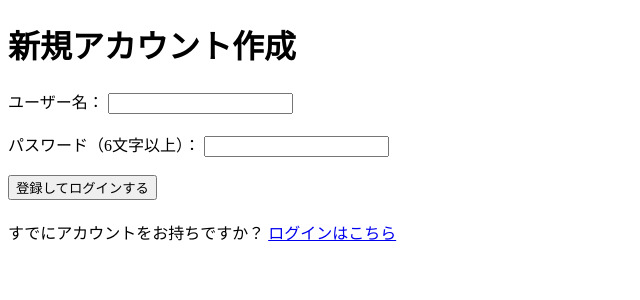
After one commit to s-hiroto-dev/my-portfolio, a Laravel app: page /register in a window 1280 px wide. The commit adds this page. Shown: the top 300 px of the page, without its empty margins (0-640 px from the left). Run offline with Laravel 12, Linux system fonts and the light colour scheme; parts of the project's set-up code (start-up, migrations or seed data) failed here and were passed over.

Commit message:
ログイン画面に新規登録へのリンクを追加

```diff
--- a/app/Http/Controllers/AuthController.php
+++ b/app/Http/Controllers/AuthController.php
@@ -61,4 +61,36 @@ class AuthController extends Controller
         // 3. ログイン画面にリダイレクトする
         return redirect('/login');
     }
+
+    /**
+     * 新規登録画面を表示する
+     */
+    public function showRegisterForm()
+    {
+        return view('register'); // 後で作る新規登録ビュー
+    }
+
+    /**
+     * 新規登録処理を実行する
+     */
+    public function register(Request $request)
+    {
+        // 1. バリデーション（入力チェック）
+        $request->validate([
+            'name' => ['required', 'string', 'max:255', 'unique:users'],
+            'password' => ['required', 'string', 'min:6'],
+        ]);
+
+        // 2. ユーザーの新規作成
+        $user = \App\Models\User::create([
+            'name' => $request->name,
+            'password' => \Illuminate\Support\Facades\Hash::make($request->password),
+        ]);
+
+        // 3. 登録したユーザーでそのままログイン（自動ログイン）
+        \Illuminate\Support\Facades\Auth::login($user);
+
+        // 4. ダッシュボードへリダイレクト
+        return redirect('/dashboard');
+    }
 }
--- a/resources/views/login.blade.php
+++ b/resources/views/login.blade.php
@@ -37,5 +37,11 @@
 
         <button type="submit">ログインする</button>
     </form>
+
+    <!-- 追加 新規登録画面へのリンク -->
+    <p style="margin-top: 20px;">
+         <a href="/register">新規登録はこちら</a>
+    </p>
+
 </body>
 </html>
--- /dev/null
+++ b/resources/views/register.blade.php
@@ -0,0 +1,40 @@
+<!DOCTYPE html>
+<html lang="ja">
+<head>
+    <meta charset="UTF-8">
+    <title>新規登録</title>
+</head>
+<body>
+    <h1>新規アカウント作成</h1>
+
+    <form action="/register" method="POST">
+        @csrf
+
+        <div>
+            <label for="name">ユーザー名：</label>
+            <input type="text" id="name" name="name" value="{{ old('name') }}">
+            @error('name')
+                <div style="color: red;">{{ $message }}</div>
+            @enderror
+        </div>
+
+        <br>
+
+        <div>
+            <label for="password">パスワード（6文字以上）：</label>
+            <input type="password" id="password" name="password">
+            @error('password')
+                <div style="color: red;">{{ $message }}</div>
+            @enderror
+        </div>
+
+        <br>
+
+        <button type="submit">登録してログインする</button>
+    </form>
+
+    <p style="margin-top: 20px;">
+        すでにアカウントをお持ちですか？ <a href="/login">ログインはこちら</a>
+    </p>
+</body>
+</html>
--- a/routes/web.php
+++ b/routes/web.php
@@ -87,3 +87,8 @@ Route::get('/dashboard', function () {
 //add
 // ログアウト処理を実行するルート（POSTアクセス）
 Route::post('/logout', [AuthController::class, 'logout'])->name('logout');
+
+//add
+// --- 新規登録用のルート ---
+Route::get('/register', [AuthController::class, 'showRegisterForm'])->name('register');
+Route::post('/register', [AuthController::class, 'register']);
```
